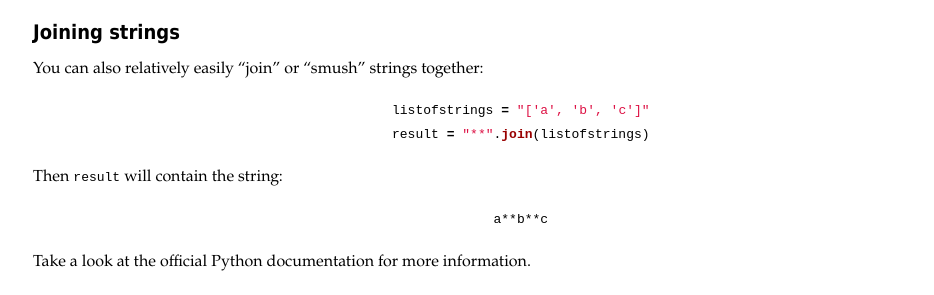
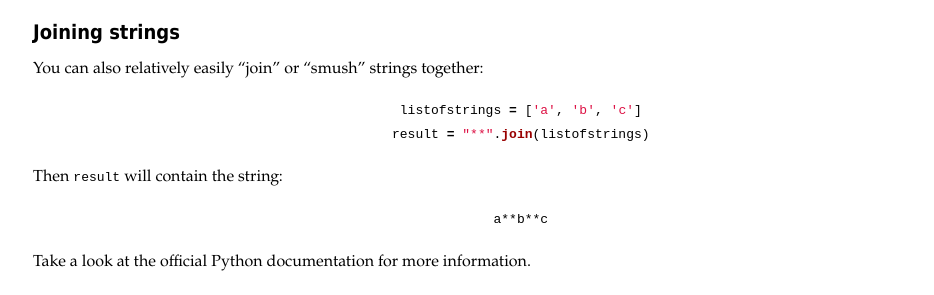
Before and after one commit to mprat/practicepython, a Jekyll site: the page built from _posts/2014-05-21-15-reverse-word-order.md, in a window 1280 px wide. Shown: the part 1242-1537 px from the top of the page, without its empty margins (127-1061 px from the left). Built offline with Jekyll 4.4.1, drawn with Linux system fonts in a browser that asks for light colours; comment, search, counter and statistics services are not loaded.

Commit message:
Made a list into a string accidentally

```diff
--- a/_posts/2014-05-21-15-reverse-word-order.md
+++ b/_posts/2014-05-21-15-reverse-word-order.md
@@ -66,7 +66,7 @@ Then `result` contains:
 You can also relatively easily "join" or "smush" strings together:
 
 {% highlight python %}
-  listofstrings = "['a', 'b', 'c']"
+  listofstrings = ['a', 'b', 'c']
   result = "**".join(listofstrings)
 {% endhighlight %}
 
```
